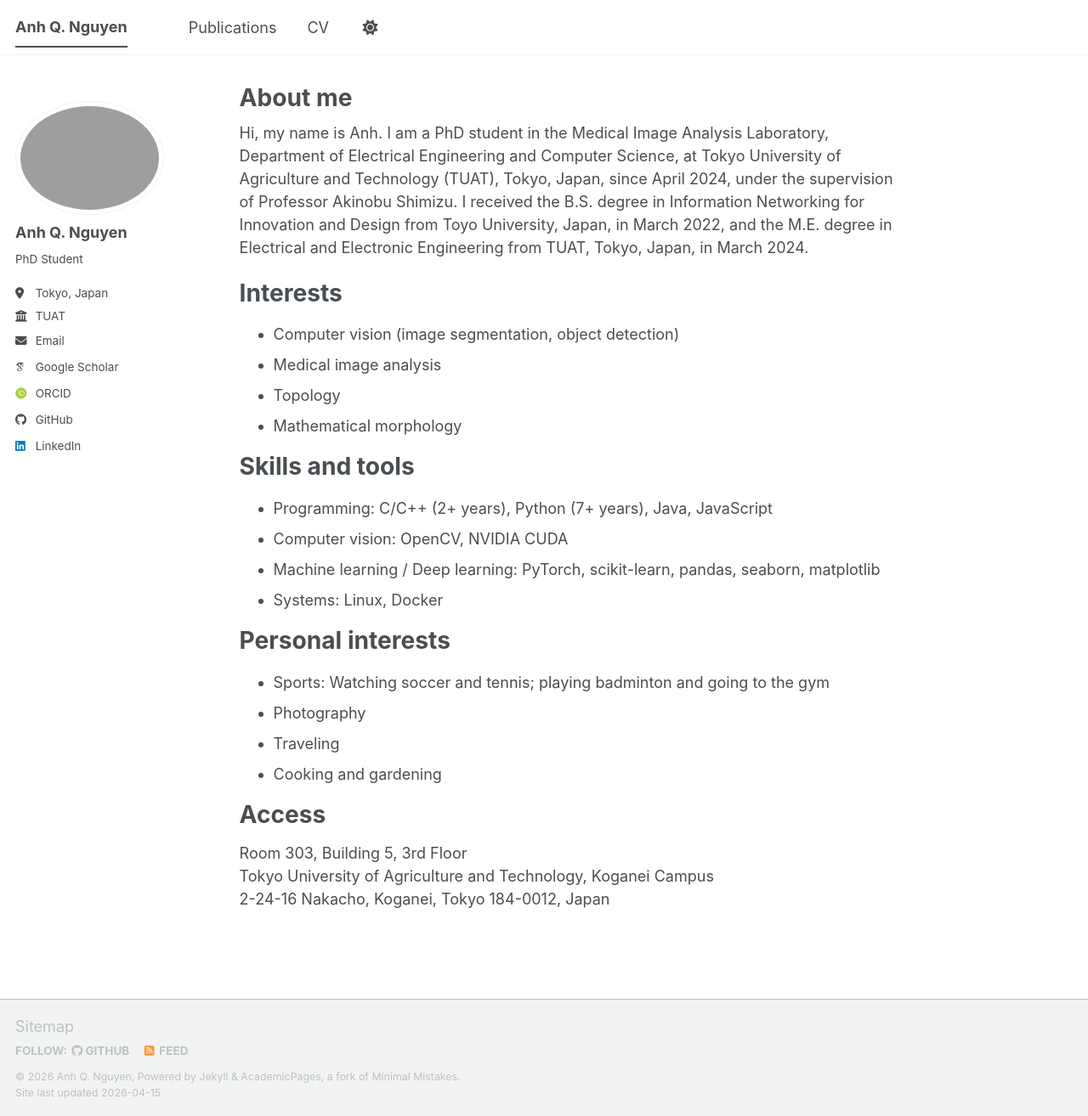
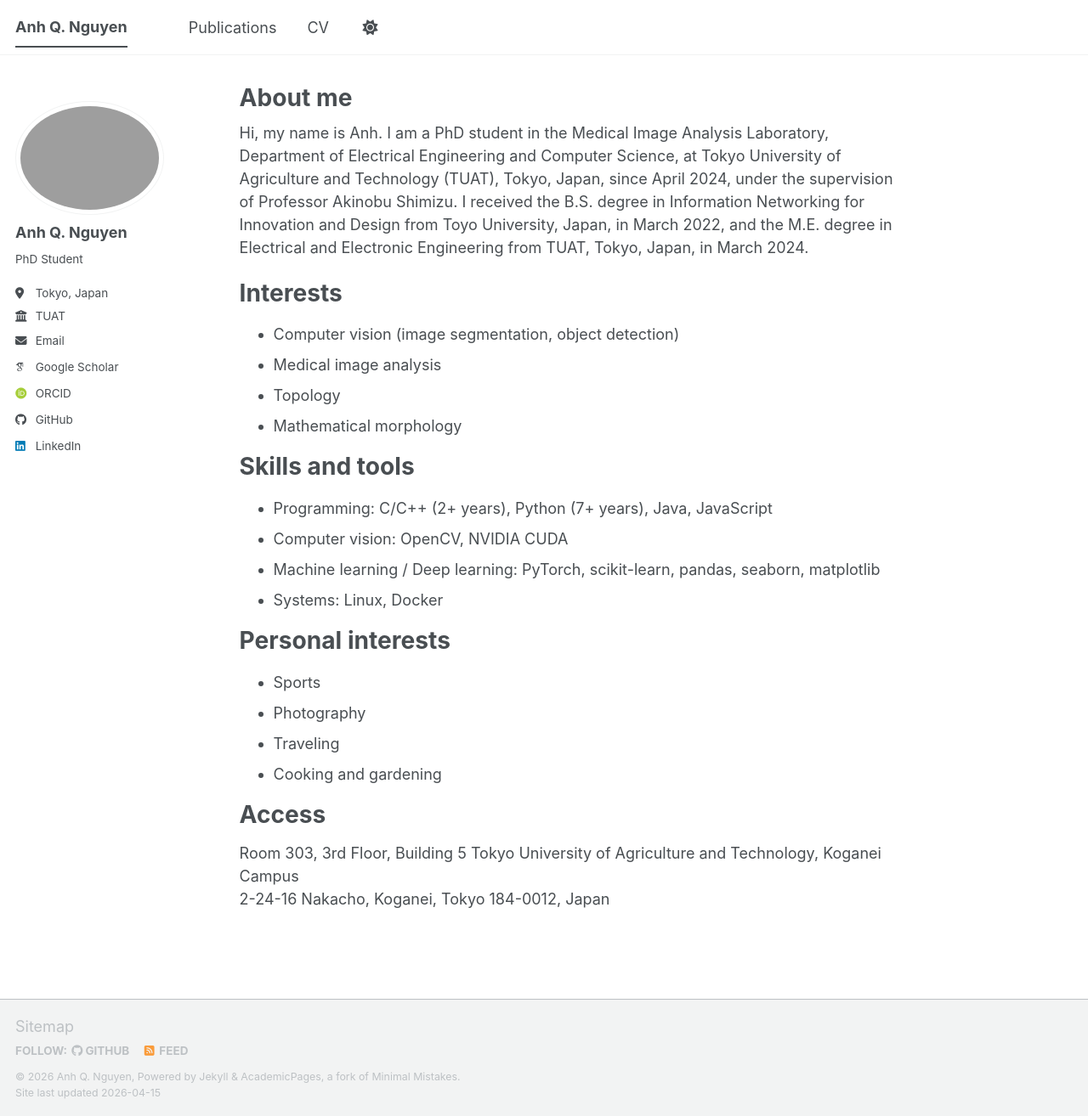
Before and after one commit to nguyenqanh/nguyenqanh.github.io, a Jekyll site: the page built from _pages/about.md, in a window 1280 px wide and 1314 px high. Shown: the whole window at 85% size. Built offline with Jekyll 4.4.1, drawn with Linux system fonts in a browser that asks for light colours; some web fonts are replaced; a script bundle is joined from its source files by our own code; library files that are not in the unit come from our copies.

Commit message:
Update about.md

```diff
--- a/_pages/about.md
+++ b/_pages/about.md
@@ -25,13 +25,13 @@ Skills and tools
 
 Personal interests
 ======
-- Sports: Watching soccer and tennis; playing badminton and going to the gym
+- Sports
 - Photography
 - Traveling
 - Cooking and gardening
 
 Access
 ======
-Room 303, Building 5, 3rd Floor
+Room 303, 3rd Floor, Building 5
 Tokyo University of Agriculture and Technology, Koganei Campus
 2-24-16 Nakacho, Koganei, Tokyo 184-0012, Japan
```
